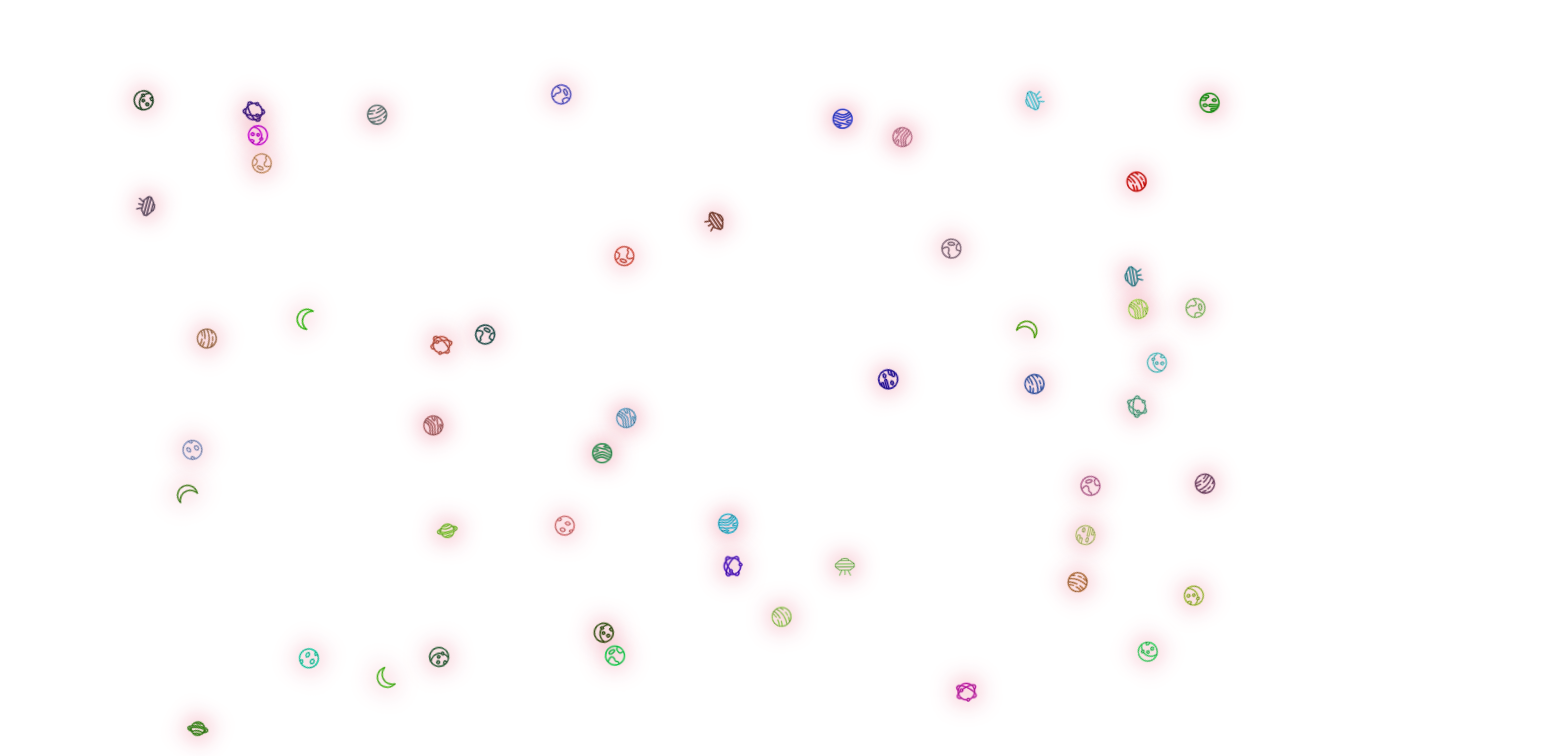
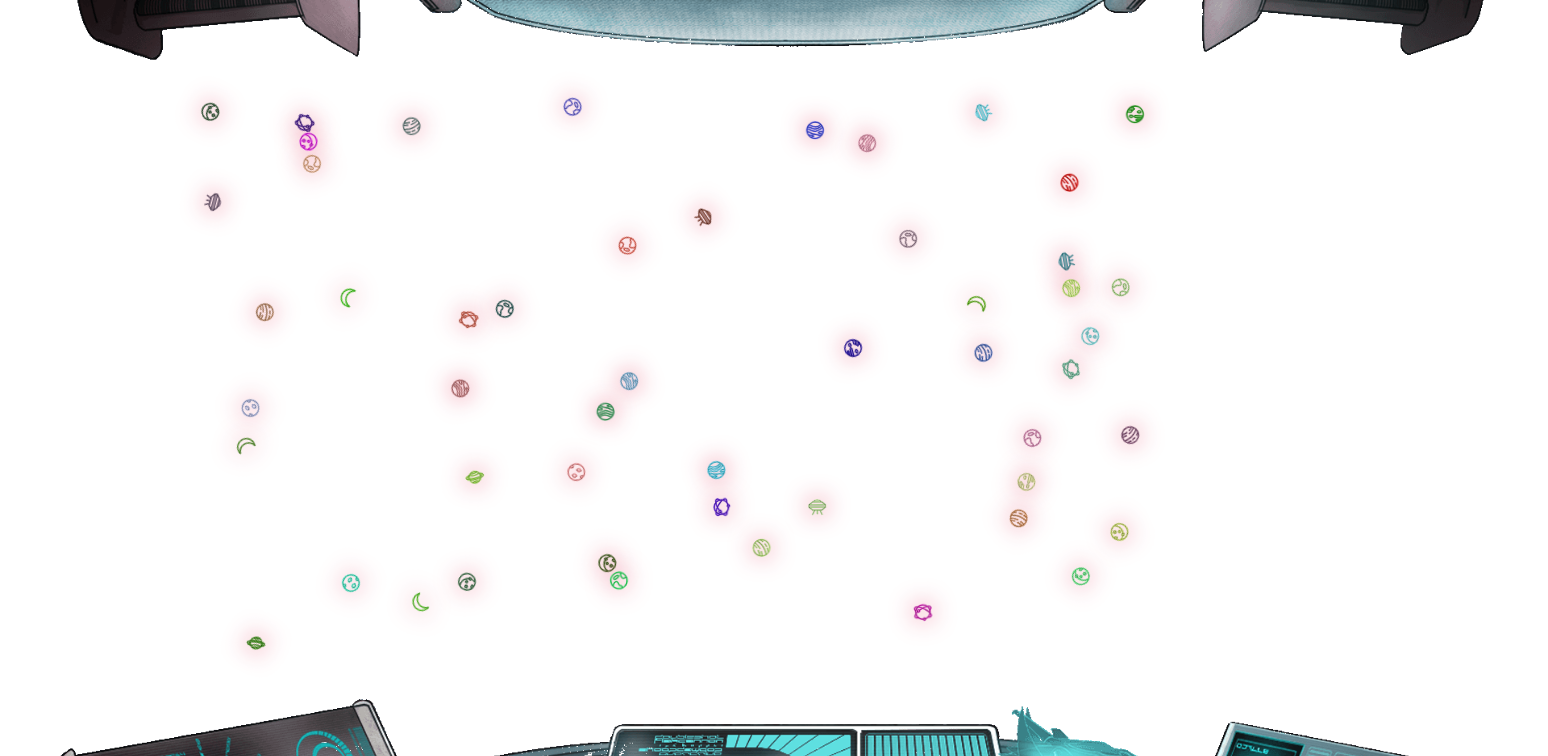
Before and after one commit to teasmade/space-hackathon, a React (Create React App) app: page / in a window 1280 px wide. Shown: the top 756 px of the page, 1548 px wide, since content can reach past the window. Built offline with nearby package versions, Linux system fonts and the light colour scheme.

Commit message:
add cockpit

```diff
--- a/src/components/Universe/PlanetsGrid.jsx
+++ b/src/components/Universe/PlanetsGrid.jsx
@@ -12,6 +12,7 @@ import { ReactComponent as Planet6 } from '../../icons/planet6.svg';
 import { ReactComponent as Planet7 } from '../../icons/planet7.svg';
 import { ReactComponent as Planet8 } from '../../icons/planet8.svg';
 import { ReactComponent as Planet9 } from '../../icons/planet9.svg';
+import spaceShip from '../../assets/images/spaceShip.png';
 import { useEffect, useState } from 'react';
 
 const PlanetsGrid = ({ dataReady, setData }) => {
@@ -114,6 +115,7 @@ const PlanetsGrid = ({ dataReady, setData }) => {
 
   return (
     <div className='gridContainer'>
+      <img className='spaceShip' src={spaceShip} alt={spaceShip} />
       <Popup
         show={isPopupShown}
         click={() => setIsPopupShown(false)}
--- a/src/components/Universe/PlanetsGrid.scss
+++ b/src/components/Universe/PlanetsGrid.scss
@@ -1,13 +1,15 @@
 .gridContainer {
   width: 100vw;
   height: 100vh;
-  padding: 50px;
+  padding: 100px 0;
   box-sizing: border-box;
+  display: flex;
+  justify-content: center;
 }
 
 .planetGrid {
-  width: 100%;
-  height: 100%;
+  width: 80%;
+  height: 80%;
   display: grid;
   grid-template-columns: repeat(20, 1fr);
   grid-template-rows: repeat(20, 1fr);
@@ -37,3 +39,10 @@
     transition: all 100ms ease-in-out;
   }
 }
+
+.spaceShip {
+  position: absolute;
+  top: 0;
+  left: 0;
+  height: 100vh;
+}
```
Also changed, not shown: src/assets/images/spaceShip.png (added).
